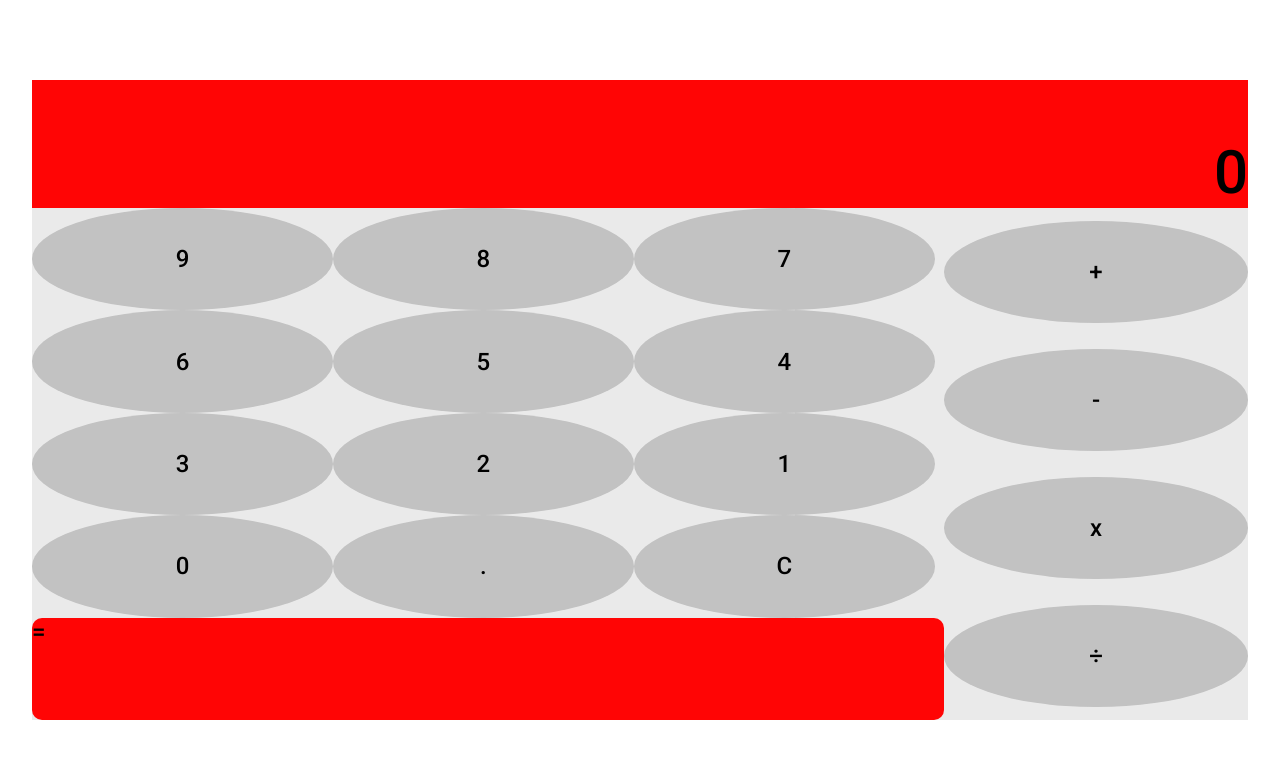
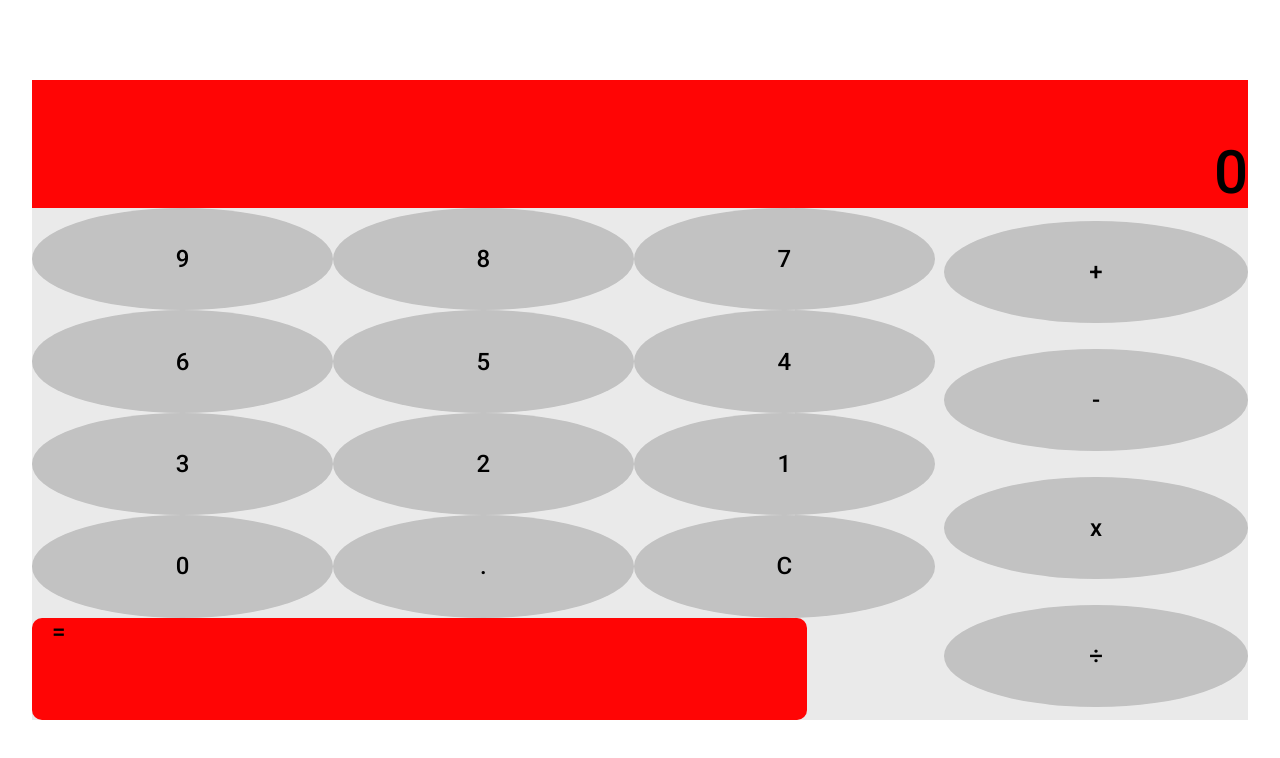
Before and after one commit to cmonez/vanilla-calculator, a plain HTML site: page index.html in a window 1280 px wide. Drawn offline with Linux system fonts and the light colour scheme.

Commit message:
Change Equal Sign

```diff
--- a/styles/styles.css
+++ b/styles/styles.css
@@ -86,12 +86,13 @@ span {
 }
 
 #equals {
-  width: 100%;
+  width: 85%;
   background: #ff0505;
   border-radius: 10px;
 }
 
 .calculate {
-  width: 100%;
+  width: 70%;
   height: 100%;
+  margin-left: 20px;
 }
```
Also changed, not shown: index.html (+3 -1 lines).
